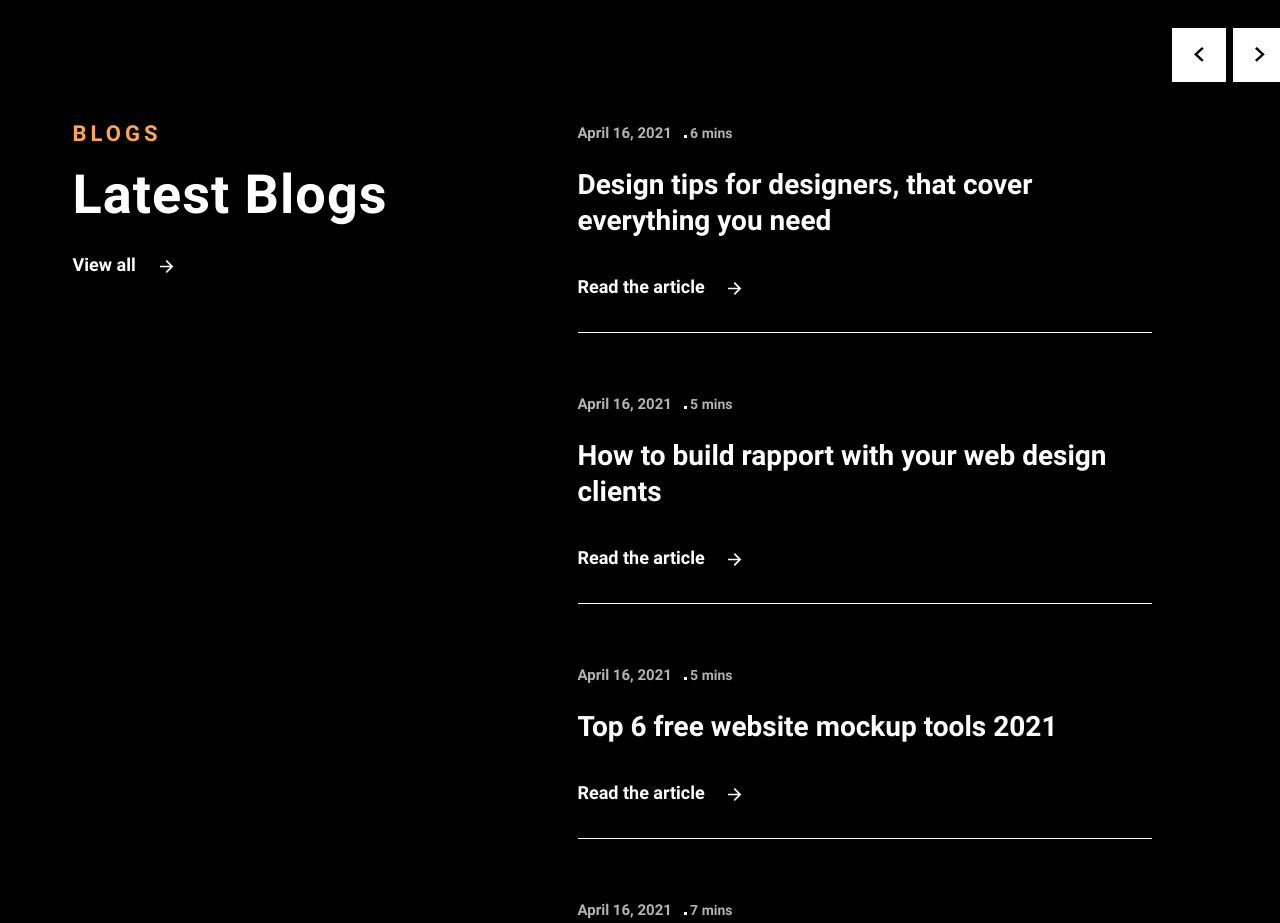
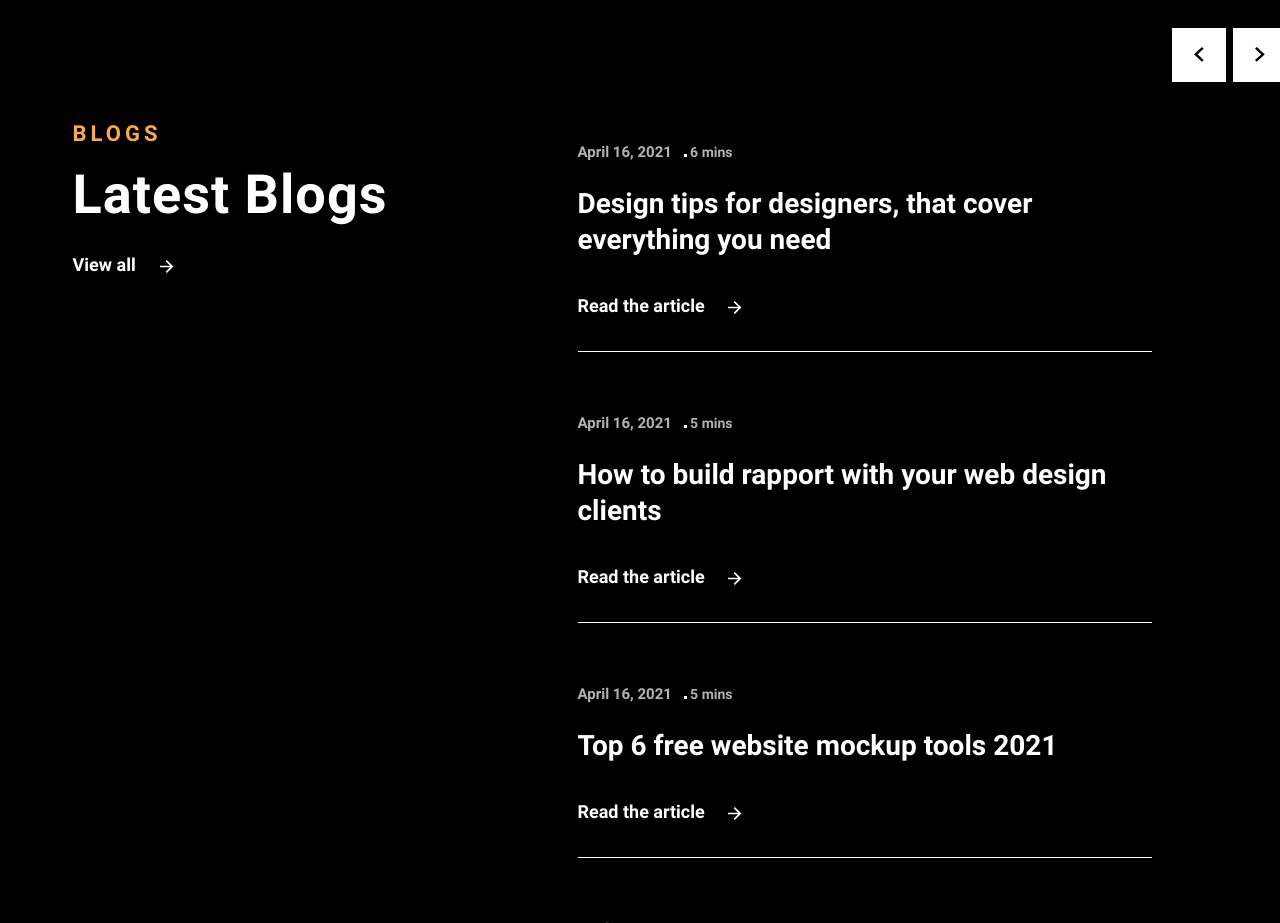
Before and after one commit to nickhallden1330/portfolio-creator, a plain HTML site: page index.html in a window 1280 px wide. Shown: the part 2707-3630 px from the top of the page. Drawn offline with Linux system fonts and the light colour scheme.

Commit message:
add padding

```diff
--- a/css/main.css
+++ b/css/main.css
@@ -428,6 +428,10 @@ img {
    border-bottom: 1px solid #FFF;
 }
 
+.blog-bottom-item:nth-child(1) {
+   padding-top: 19px;
+}
+
 .blog-bottom-item ~ .blog-bottom-item {
    padding-top: 61px;
 }
```
